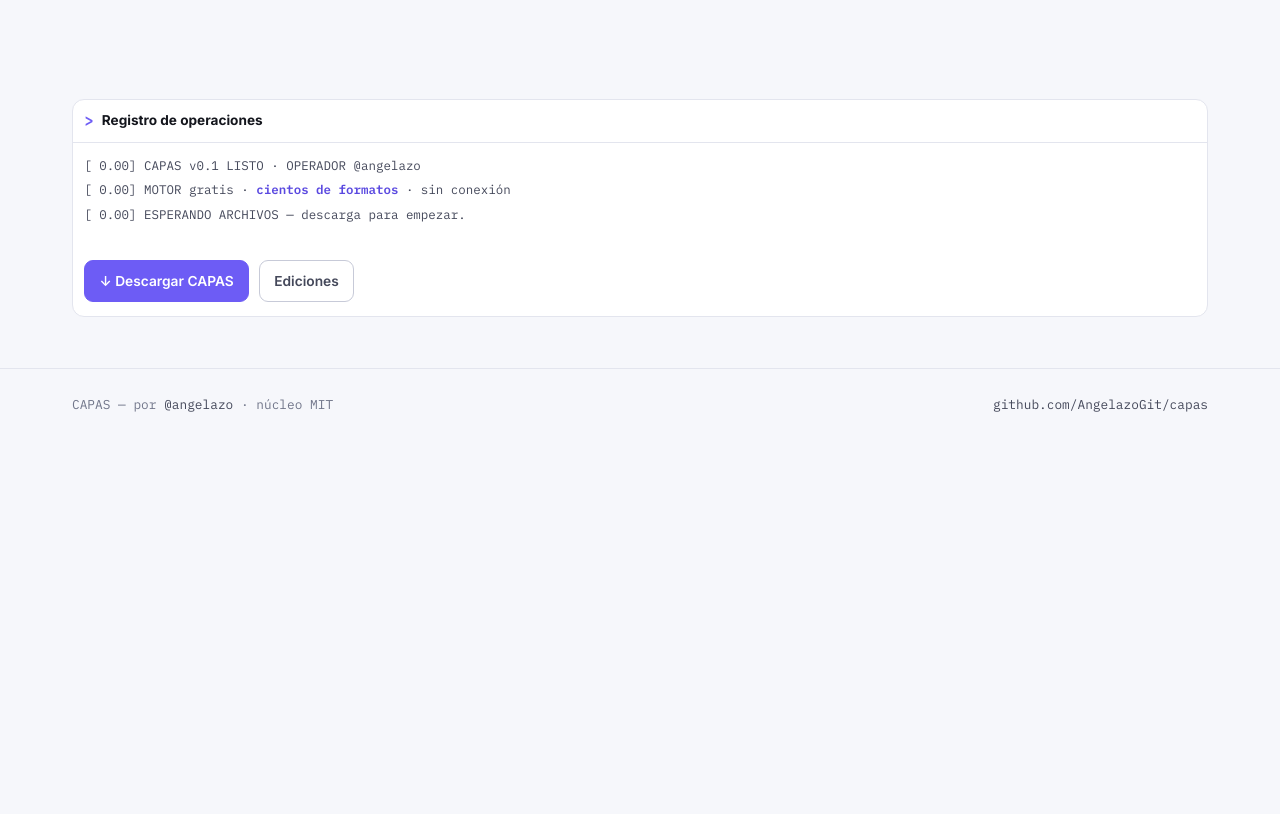
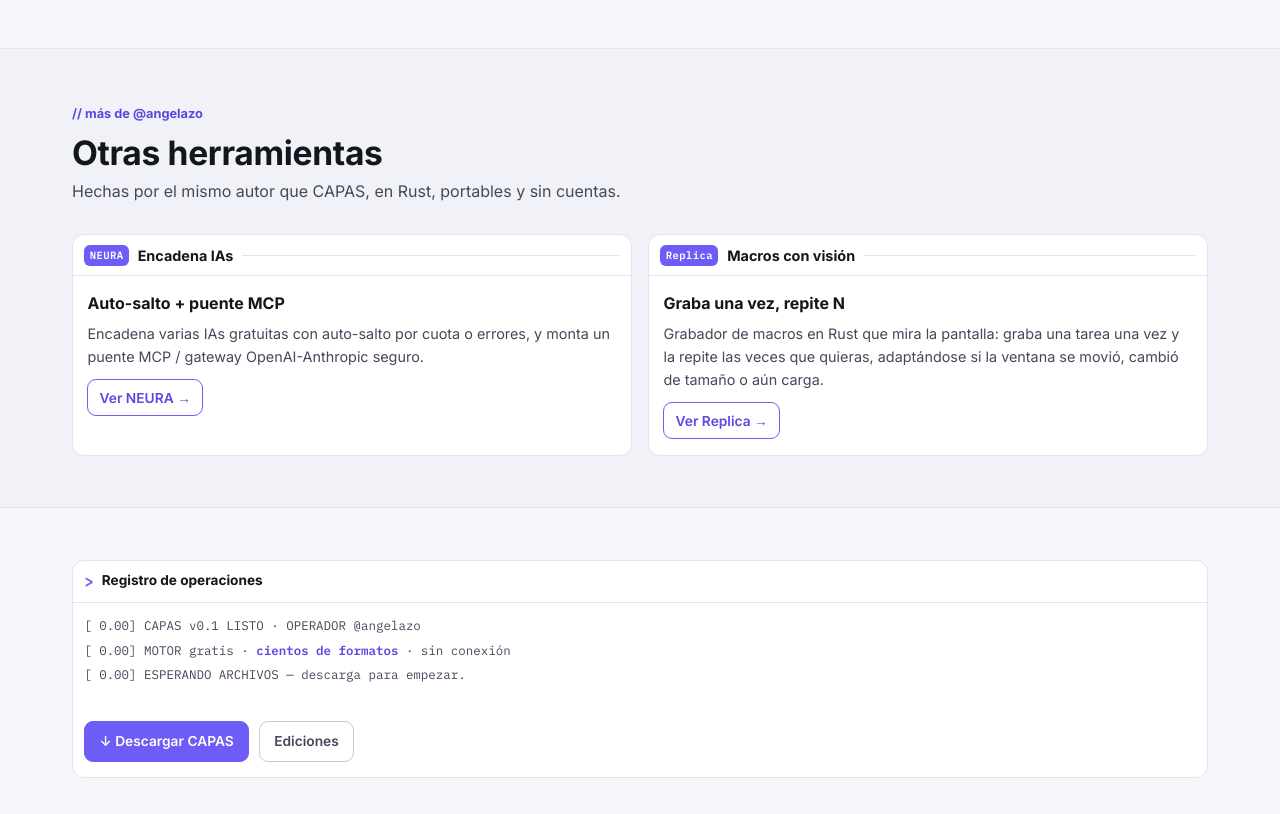
Before and after one commit to AngelazoGit/capas, a plain HTML site: page docs/es/index.html in a window 1280 px wide. Shown: the part 5555-6369 px from the top of the page. Before the commit the page ends 5996 px from the top, so only its background shows below. Drawn offline with Linux system fonts and the light colour scheme.

Commit message:
web: seccion "mas de @angelazo" con NEURA y Replica
Nueva seccion promocional en index.html y es/index.html (reutilizando el estilo
de tarjetas), con enlaces a NEURA (encadenar IAs + puente MCP) y Replica
(grabador de macros con vision en Rust).

```diff
--- a/docs/es/index.html
+++ b/docs/es/index.html
@@ -444,6 +444,20 @@ summary{font-family:"Inter",sans-serif;font-weight:700}
   </div>
 </section>
 
+<section id="more" class="band">
+  <div class="wrap">
+    <div class="lead">
+      <span class="kick" data-es="// más de @angelazo" data-en="// more from @angelazo">// más de @angelazo</span>
+      <h2 data-es="Otras herramientas" data-en="Other tools">Otras herramientas</h2>
+      <p data-es="Hechas por el mismo autor que CAPAS, en Rust, portables y sin cuentas." data-en="By the same author as CAPAS — Rust, portable, no accounts.">Hechas por el mismo autor que CAPAS, en Rust, portables y sin cuentas.</p>
+    </div>
+    <div class="grid">
+      <div class="panel fp"><div class="phead"><span class="badge">NEURA</span><span class="t" data-es="Encadena IAs" data-en="Chain AIs">Encadena IAs</span><span class="rule"></span></div><div class="body"><div class="ti" data-es="Auto-salto + puente MCP" data-en="Auto-switch + MCP bridge">Auto-salto + puente MCP</div><p data-es="Encadena varias IAs gratuitas con auto-salto por cuota o errores, y monta un puente MCP / gateway OpenAI-Anthropic seguro." data-en="Chain several free AIs with auto-switch on quota or errors, and set up a secure MCP / OpenAI-Anthropic gateway.">Encadena varias IAs gratuitas con auto-salto por cuota o errores, y monta un puente MCP / gateway OpenAI-Anthropic seguro.</p><p style="margin-top:.7rem"><a class="btn btn-sm" href="https://angelazogit.github.io/neura-web/" target="_blank" rel="noopener" data-es="Ver NEURA →" data-en="See NEURA →">Ver NEURA →</a></p></div></div>
+      <div class="panel fp"><div class="phead"><span class="badge">Replica</span><span class="t" data-es="Macros con visión" data-en="Macros that see">Macros con visión</span><span class="rule"></span></div><div class="body"><div class="ti" data-es="Graba una vez, repite N" data-en="Record once, replay N">Graba una vez, repite N</div><p data-es="Grabador de macros en Rust que mira la pantalla: graba una tarea una vez y la repite las veces que quieras, adaptándose si la ventana se movió, cambió de tamaño o aún carga." data-en="A Rust macro recorder that watches the screen: record a task once and replay it as many times as you want, adapting if the window moved, resized or is still loading.">Grabador de macros en Rust que mira la pantalla: graba una tarea una vez y la repite las veces que quieras, adaptándose si la ventana se movió, cambió de tamaño o aún carga.</p><p style="margin-top:.7rem"><a class="btn btn-sm" href="https://github.com/AngelazoGit/Replica" target="_blank" rel="noopener" data-es="Ver Replica →" data-en="See Replica →">Ver Replica →</a></p></div></div>
+    </div>
+  </div>
+</section>
+
 <section>
   <div class="wrap">
     <div class="log">
```
Also changed, not shown: docs/index.html (+14 -0 lines).
